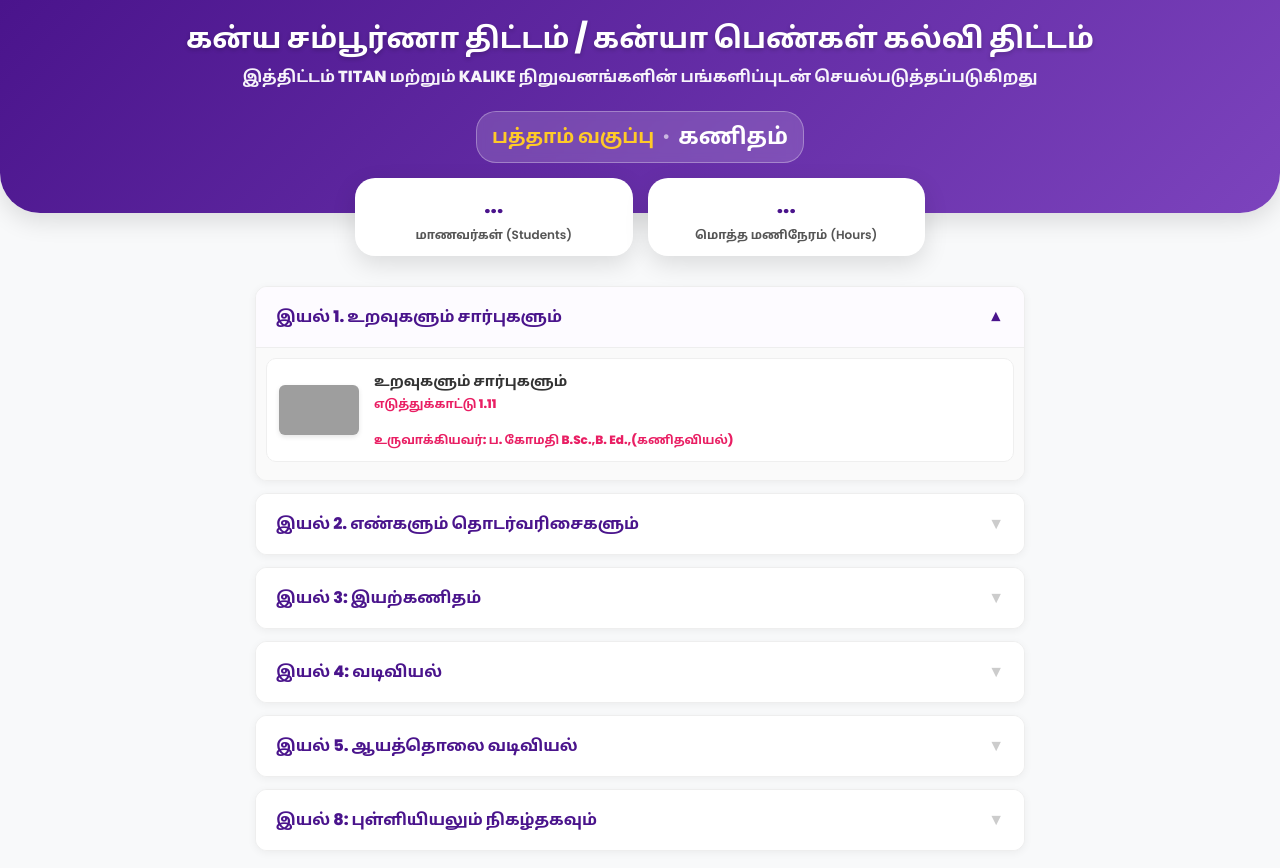
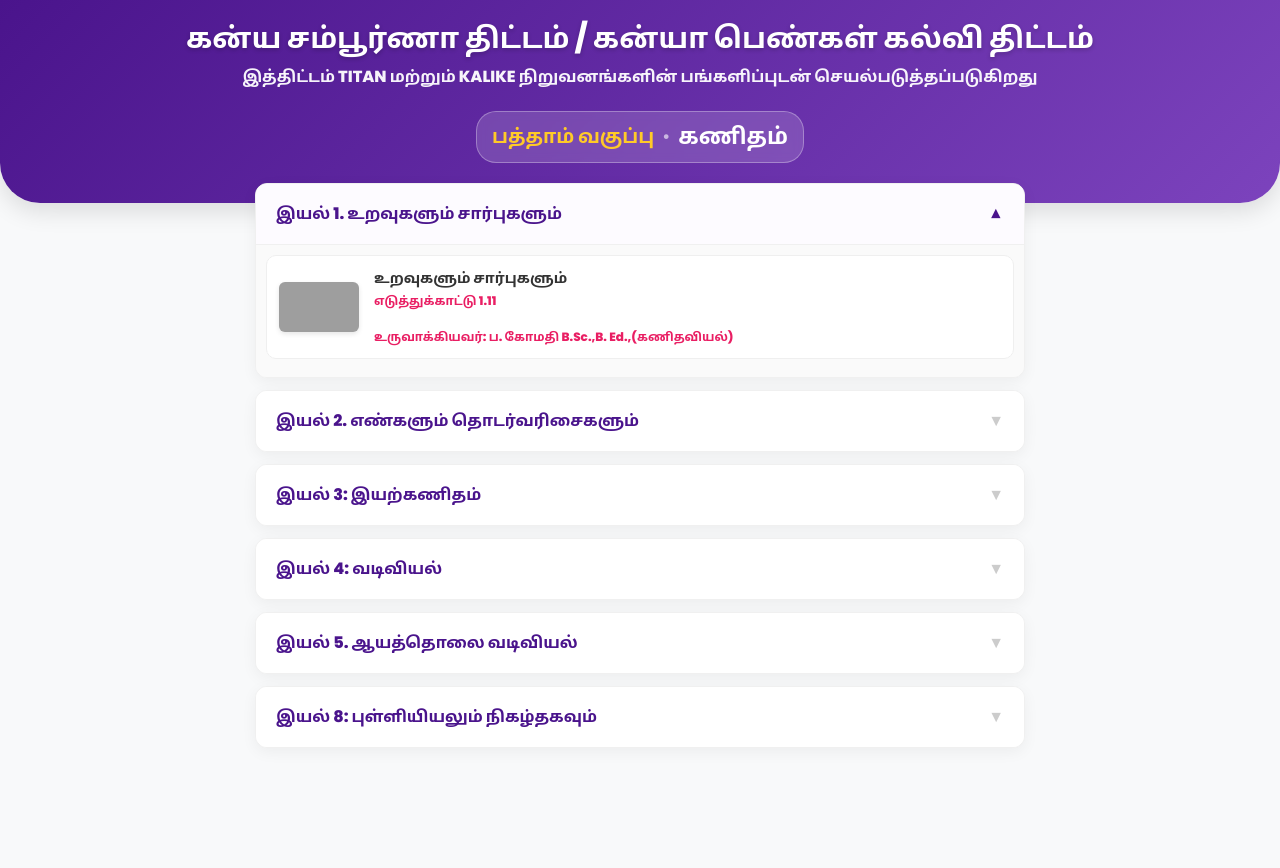
Before and after one commit to KSPIII-Kanya/Class-10-Important-5-Marks-Sums, a plain HTML site: page index.html in a window 1280 px wide. After the commit the page ends 830 px from the top, so only its background shows below. Drawn offline with Linux system fonts and the light colour scheme; grey boxes are pictures that could not be loaded.

Commit message:
Fix HTML encoding issues and update structure

```diff
--- a/index.html
+++ b/index.html
@@ -42,7 +42,7 @@
         header {
             background: var(--primary-gradient);
             color: var(--text-light);
-            padding: 20px 10px 50px 10px;
+            padding: 20px 10px 40px 10px;
             text-align: center;
             border-bottom-left-radius: 40px;
             border-bottom-right-radius: 40px;
@@ -59,36 +59,11 @@
         .header-separator { color: rgba(255,255,255,0.6); font-size: 1.2rem; }
         .header-subject { font-size: clamp(1rem, 4vw, 1.4rem); font-weight: 800; text-transform: uppercase; color: #fff; }
 
-        .stats-dashboard {
-            display: flex;
-            justify-content: center;
-            gap: 15px;
-            margin: -35px auto 30px;
-            padding: 0 15px;
-            position: relative;
-            z-index: 20;
-            max-width: 600px;
-        }
-
-        .stat-card {
-            background: white;
-            padding: 12px 20px;
-            border-radius: var(--radius-lg);
-            box-shadow: var(--shadow-md);
-            text-align: center;
-            flex: 1;
-            display: flex;
-            flex-direction: column;
-            align-items: center;
-        }
-
-        .stat-value { font-size: 1.3rem; font-weight: 800; color: var(--primary-color); }
-        .stat-label { font-size: 0.75rem; color: var(--text-gray); font-weight: 600; margin-top: 5px; }
-
-        .chapter-container { max-width: 800px; margin: 20px auto; padding: 0 15px 50px; }
-        .chapter-item { background: white; border-radius: 12px; margin-bottom: 12px; overflow: hidden; box-shadow: 0 2px 8px rgba(0,0,0,0.05); border: 1px solid #eee; }
-        .chapter-header { padding: 18px 20px; display: flex; justify-content: space-between; align-items: center; cursor: pointer; background: white; user-select: none; }
-        .chapter-header.active { border-bottom: 1px solid #eee; background: #fdfbff; }
+        .chapter-container { max-width: 800px; margin: -20px auto 20px; padding: 0 15px 50px; position: relative; z-index: 20; }
+        .chapter-item { background: white; border-radius: 12px; margin-bottom: 12px; overflow: hidden; box-shadow: 0 4px 15px rgba(0,0,0,0.05); border: 1px solid #f0f0f0; }
+        .chapter-header { padding: 18px 20px; display: flex; justify-content: space-between; align-items: center; cursor: pointer; background: white; user-select: none; transition: background 0.2s; }
+        .chapter-header:active { background: #fdfbff; }
+        .chapter-header.active { border-bottom: 1px solid #f0f0f0; background: #fdfbff; }
         .chapter-title { font-size: 1rem; font-weight: 700; color: var(--primary-color); display: flex; align-items: center; gap: 10px; }
         .arrow-icon { transition: transform 0.3s; color: #ccc; }
         .chapter-header.active .arrow-icon { transform: rotate(180deg); color: var(--primary-color); }
@@ -108,7 +83,6 @@
         .modal.active { display: flex; }
 
         .video-container { width: 100%; max-width: 900px; aspect-ratio: 16/9; background: black; border-radius: 12px; overflow: hidden; box-shadow: 0 10px 40px rgba(0,0,0,0.5); position: relative; }
-        /* No loading spinner needed for direct iframe injection */
 
         .stop-btn { margin-top: 25px; background: #ff5252; color: white; border: none; padding: 12px 40px; border-radius: 30px; font-size: 1rem; font-weight: 700; cursor: pointer; display: flex; align-items: center; gap: 10px; box-shadow: 0 4px 10px rgba(255, 82, 82, 0.3); }
 
@@ -129,17 +103,6 @@
         </div>
     </header>
 
-    <div class="stats-dashboard">
-        <div class="stat-card">
-            <div class="stat-value" id="visitorCount">...</div>
-            <div class="stat-label">மாணவர்கள் (Students)</div>
-        </div>
-        <div class="stat-card">
-            <div class="stat-value" id="hoursSpent">...</div>
-            <div class="stat-label">மொத்த மணிநேரம் (Hours)</div>
-        </div>
-    </div>
-
     <div class="chapter-container" id="chapterList"></div>
 
     <div class="modal" id="videoModal">
@@ -154,8 +117,27 @@
 
     <script type="module">
         import { initializeApp } from "https://www.gstatic.com/firebasejs/11.6.1/firebase-app.js";
-        import { getAuth, signInAnonymously, signInWithCustomToken, onAuthStateChanged } from "https://www.gstatic.com/firebasejs/11.6.1/firebase-auth.js";
-        import { getFirestore, doc, setDoc, updateDoc, increment, onSnapshot } from "https://www.gstatic.com/firebasejs/11.6.1/firebase-firestore.js";
+        import { getAnalytics } from "https://www.gstatic.com/firebasejs/11.6.1/firebase-analytics.js";
+
+        // Firebase Configuration provided by user
+        const firebaseConfig = {
+            apiKey: "AIzaSyBDyN8VFxrHrefi1gbidXI-S70r4r2KUpg",
+            authDomain: "kspiiikanya-class105marks.firebaseapp.com",
+            projectId: "kspiiikanya-class105marks",
+            storageBucket: "kspiiikanya-class105marks.firebasestorage.app",
+            messagingSenderId: "649867003673",
+            appId: "1:649867003673:web:da72b3ec35a084ec3be788",
+            measurementId: "G-4ZRVFDE1NY"
+        };
+
+        // Initialize Firebase
+        try {
+            const app = initializeApp(firebaseConfig);
+            const analytics = getAnalytics(app);
+            console.log("Firebase Analytics Initialized");
+        } catch (error) {
+            console.error("Error initializing Firebase Analytics:", error);
+        }
 
         const chapters = [
             { id: 1, name: "இயல் 1. உறவுகளும் சார்புகளும்" },
@@ -261,67 +243,7 @@
             }).join('');
         }
 
-        async function initStats() {
-            try {
-                // Check if Firebase config is available (runs in Canvas, but not on GitHub unless keys are added)
-                if (typeof __firebase_config === 'undefined' || !__firebase_config) {
-                    console.log("Firebase config missing - Global stats require backend.");
-                    return;
-                }
-
-                const config = JSON.parse(__firebase_config);
-                const app = initializeApp(config);
-                const auth = getAuth(app);
-                const db = getFirestore(app);
-                const appId = typeof __app_id !== 'undefined' ? __app_id : 'kanya-math-global';
-
-                if (typeof __initial_auth_token !== 'undefined' && __initial_auth_token) {
-                    await signInWithCustomToken(auth, __initial_auth_token);
-                } else {
-                    await signInAnonymously(auth);
-                }
-
-                onAuthStateChanged(auth, async (user) => {
-                    if (!user) return;
-
-                    const statsRef = doc(db, 'artifacts', appId, 'public', 'data', 'stats', 'global_stats');
-
-                    onSnapshot(statsRef, (snap) => {
-                        if(snap.exists()) {
-                            const data = snap.data();
-                            document.getElementById('visitorCount').innerText = (data.visitor_count || 0).toLocaleString();
-                            const hours = (data.total_minutes || 0) / 60;
-                            document.getElementById('hoursSpent').innerText = hours.toFixed(1);
-                        } else {
-                            document.getElementById('visitorCount').innerText = "0";
-                            document.getElementById('hoursSpent').innerText = "0.0";
-                        }
-                    }, (err) => console.log("Stats Fail:", err));
-
-                    // Use localStorage ONLY to identify if this device is new
-                    // The actual counting happens in the Cloud (Firebase)
-                    if(!localStorage.getItem('kanya_global_visitor_v3')) {
-                        localStorage.setItem('kanya_global_visitor_v3', 'active');
-                        await setDoc(statsRef, { visitor_count: increment(1) }, { merge: true });
-                    }
-
-                    // Global usage heart-beat (increment total minutes)
-                    setInterval(async () => {
-                        if(document.visibilityState === 'visible' && auth.currentUser) {
-                            try {
-                                await updateDoc(statsRef, { total_minutes: increment(1) });
-                            } catch(e) {
-                                await setDoc(statsRef, { total_minutes: increment(1) }, { merge: true });
-                            }
-                        }
-                    }, 60000);
-                });
-
-            } catch(e) { console.error("Firebase Error:", e); }
-        }
-
         renderApp();
-        initStats();
     </script>
 </body>
 </html>
```
